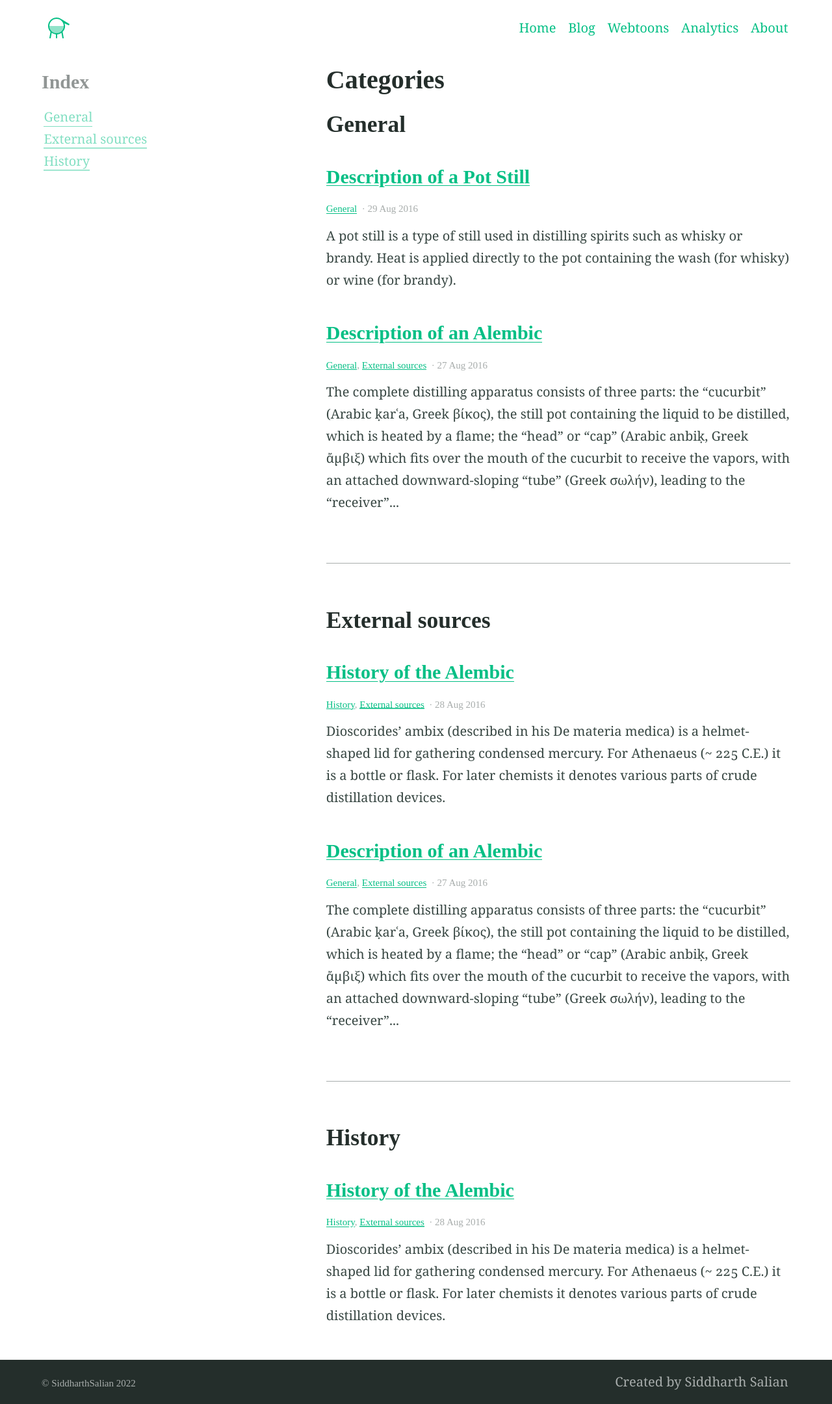
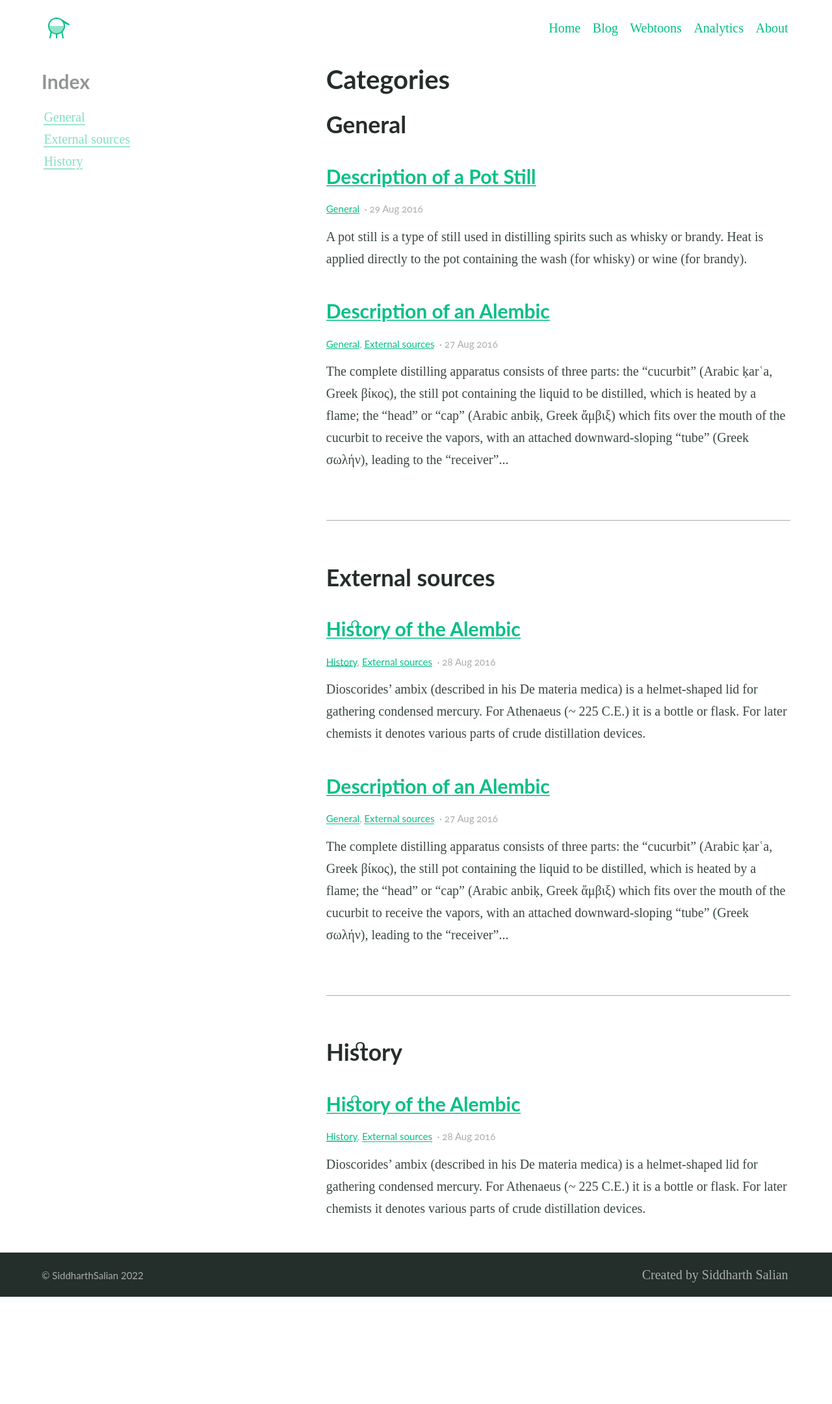
Before and after one commit to SiddharthSalian/saliansiddharth, a Jekyll site: the page built from categories.md, in a window 1280 px wide. Shown: the whole page at 65% size. Built offline with Jekyll 4.4.1, drawn with Linux system fonts in a browser that asks for light colours; some web fonts are replaced; after the commit the page ends 1995 px from its top, so only the background shows below that.

Commit message:
Update _settings.scss

```diff
--- a/_sass/_settings.scss
+++ b/_sass/_settings.scss
@@ -15,7 +15,7 @@ $white: #ffffff !default;
 
 // Typography
 $bodytype: (
-  font-family: "Georgia, serif",
+  font-family: "Merriweather, serif",
   regular: 400,
   bold: 700,
   italic: italic,
@@ -23,7 +23,7 @@ $bodytype: (
 ) !default;
 
 $headingtype: (
-  font-family: '"Merriweather", serif',
+  font-family: '"Lato", serif',
   regular: 400,
   bold: 700,
   cap-height: 0.75
```
